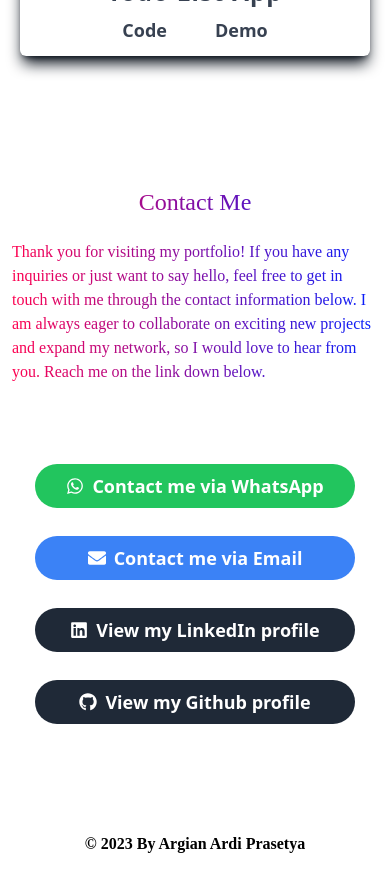
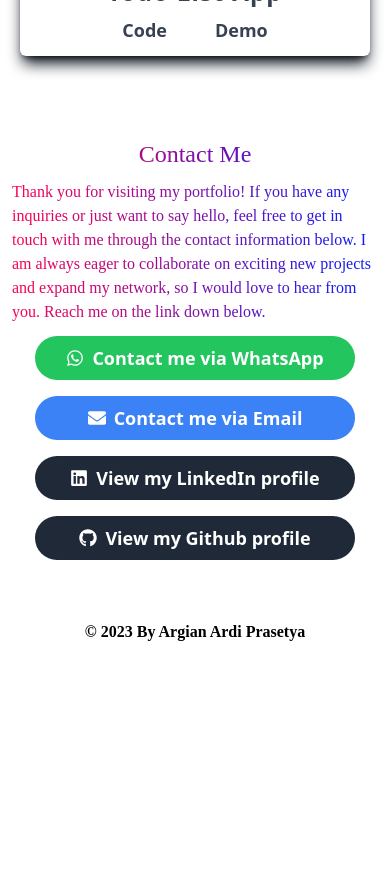
Before and after one commit to argianardi/myportfolio, a React (Create React App) app: page / in a window 390 px wide. Shown: the part 2660-3552 px from the top of the page. Built offline with nearby package versions, Linux system fonts and the light colour scheme.

Commit message:
fix margin and padding value

```diff
--- a/src/components/Contact.js
+++ b/src/components/Contact.js
@@ -4,8 +4,8 @@ import { FaWhatsapp, FaEnvelope, FaLinkedin, FaGithub } from "react-icons/fa";
 const Contact = () => {
   return (
     <div id="contact">
-      <div className="mb-10 container mx-auto max-w-[1200px] px-3 py-12  sm:pb-10 lg:pb-20 lg:pt-11 lg:text-left">
-        <h4 className="mb-5 text-gradient font-secondary text-[24px] text-center lg:text-left">
+      <div className="mb-10 container mx-auto max-w-[1200px] px-3 py-0 sm:py-12 pb-0 sm:pb-10 lg:pb-5 lg:pt-11 lg:text-left">
+        <h4 className="mb-2 sm:mb-5 text-gradient font-secondary text-[24px] text-center lg:text-left">
           Contact Me
         </h4>
         <div className="mx-auto text-gradient font-primary">
@@ -17,7 +17,7 @@ const Contact = () => {
             from you. Reach me on the link down below.
           </p>
         </div>
-        <div className="flex flex-col max-w-xs mx-auto mt-20 gap-7 md:justify-center">
+        <div className="flex flex-col max-w-xs gap-4 mx-auto mt-3 sm:mt-20 sm:gap-7 md:justify-center">
           <a
             href="https://wa.me/6285768424797"
             target="_blank"
```
